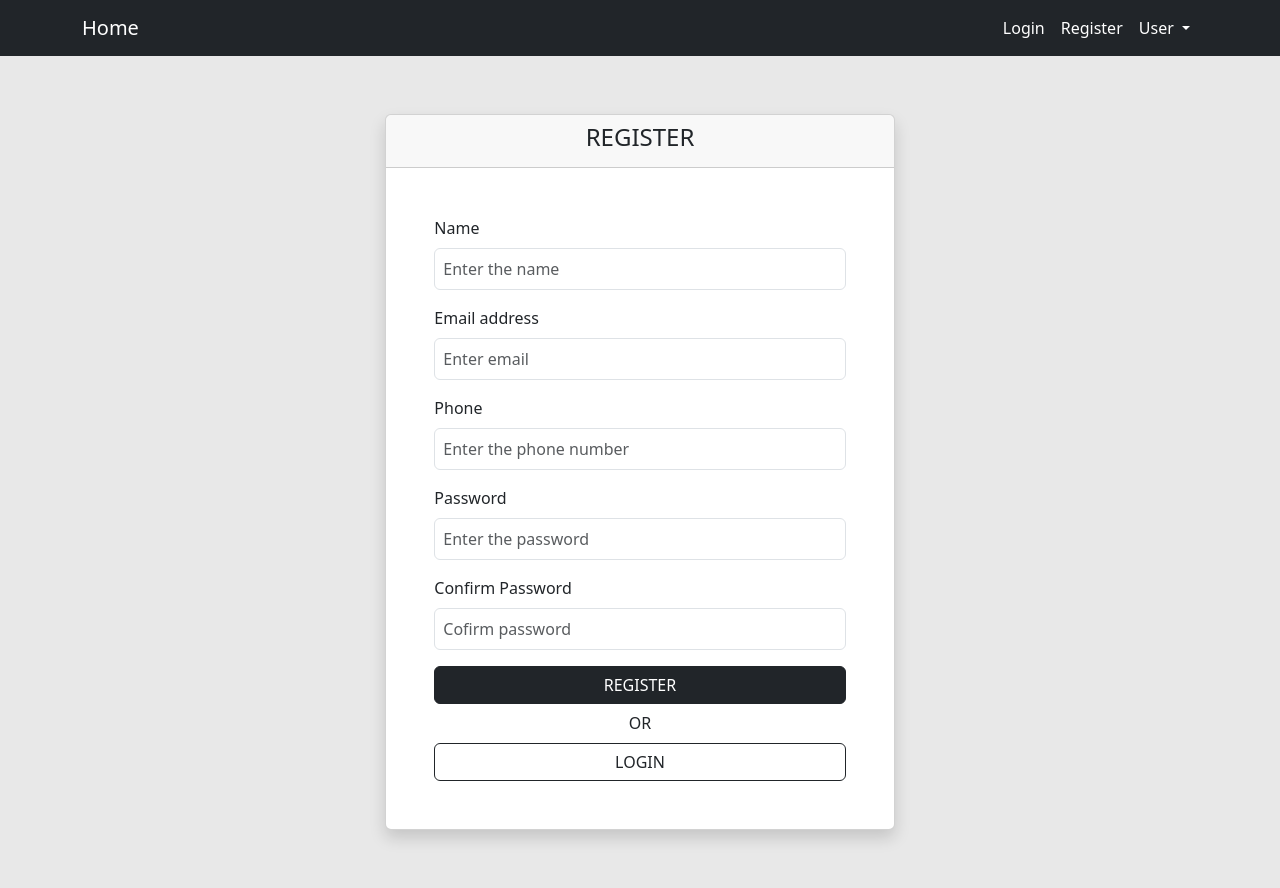
After one commit to Manawwar-Saifi/Ecommerce-Using-Php, a PHP site: page /register.php in a window 1280 px wide. The commit adds this page. Run offline with PHP 8.4, Linux system fonts and the light colour scheme.

Commit message:
"Login and Registeration system start"

```diff
--- a/includes/navbar.php
+++ b/includes/navbar.php
@@ -1,26 +1,31 @@
 <nav class="navbar navbar-expand-lg bg-dark text-white">
   <div class="container text-white">
-    <a class="navbar-brand text-white" href="#">Navbar</a>
+    <a class="navbar-brand text-white" href="#">Home</a>
     <button class="navbar-toggler" type="button" data-bs-toggle="collapse" data-bs-target="#navbarSupportedContent" aria-controls="navbarSupportedContent" aria-expanded="false" aria-label="Toggle navigation">
       <span class="navbar-toggler-icon"></span>
     </button>
     <div class="collapse navbar-collapse" id="navbarSupportedContent">
       <ul class="navbar-nav ms-auto mb-2 mb-lg-0 justify-content-center">
         <li class="nav-item">
-          <a class="nav-link active text-white" aria-current="page" href="#">Home</a>
+          <a class="nav-link active text-white" aria-current="page" href="login.php">Login</a>
         </li>
         <li class="nav-item">
-          <a class="nav-link text-white" href="#">Link</a>
+          <a class="nav-link text-white" href="register.php">Register</a>
         </li>
         <li class="nav-item dropdown">
           <a class="nav-link dropdown-toggle text-white" href="#" role="button" data-bs-toggle="dropdown" aria-expanded="false">
-            Dropdown
+            User
           </a>
           <ul class="dropdown-menu text-white">
             <li><a class="dropdown-item" href="#">Action</a></li>
             <li><a class="dropdown-item" href="#">Another action</a></li>
             <li><hr class="dropdown-divider"></li>
-            <li><a class="dropdown-item" href="#">Something else here</a></li>
+            <li>
+              <form action="functions/authcode.php" method="POST">
+                <button type="submit" name="logoutbtn" class="btn btn-primary dropdown-item">Logout</button>
+              </form>
+
+          </li>
           </ul>
         </li>
 
--- a/index.php
+++ b/index.php
@@ -3,7 +3,7 @@
 <div class="container">
     <div class="row">
         <div class="col-md-12">
-            <h1>Hello User</h1>
+            <h1>Hello User This Index Page </h1>
             <button class="btn btn-primary">Testing</button>
         </div>
     </div>
--- /dev/null
+++ b/register.php
@@ -0,0 +1,73 @@
+<?php
+session_start();
+include ('includes/header.php');?>
+<style>
+#login_on_regi{
+    transition: .5s;
+}
+#login_on_regi:hover{
+    background-color: black;
+    color: #fff;
+}
+
+
+</style>
+<div class="container-fluid py-5" style="background-color:#e8e8e8 !important; ">
+    <div class="row justify-content-center d-flex align-items-center" style="height: 92vh !important;">
+        <div class="col-md-5">
+
+        <?php if(isset($_SESSION['message'])){
+            ?>
+
+        <div class="alert alert-warning alert-dismissible fade show text-center" role="alert">
+        <strong>Hey!   </strong>  <?= $_SESSION['message']; ?>
+        <button type="button" class="btn-close" data-bs-dismiss="alert" aria-label="Close"></button>
+        </div>
+        <?php
+        unset($_SESSION['message']);
+        }
+        ?>
+
+        <div class="card shadow">
+            <div class="card-header text-center text-uppercase">
+                <h4>Register</h4>
+            </div>
+            <div class="card-body p-5">
+            <form action="functions/authcode.php" method="POST">
+                <div class="form-group mb-3">
+                    <label for="exampleInputEmail1" class="mb-2">Name</label>
+                    <input type="text" class="form-control p-2" name="name" placeholder="Enter the name">
+                </div>
+                <div class="form-group mb-3">
+                    <label for="exampleInputEmail1" class="mb-2">Email address</label>
+                    <input type="email" class="form-control p-2" name="email" placeholder="Enter email">
+                </div>
+                <div class="form-group mb-3">
+                    <label for="exampleInputPassword1" class="mb-2">Phone</label>
+                    <input type="number" class="form-control p-2 mb-3"name="phone" placeholder="Enter the phone number">
+                </div>
+                <div class="form-group mb-3">
+                    <label for="exampleInputPassword1" class="mb-2">Password</label>
+                    <input type="password" class="form-control p-2 mb-3" name="password" placeholder="Enter the password">
+                </div>
+                <div class="form-group mb-3">
+                    <label for="exampleInputPassword1" class="mb-2">Confirm Password</label>
+                    <input type="password" class="form-control p-2 mb-3" name="cpassword" placeholder="Cofirm password">
+                </div>
+                <button type="submit" name="register_btn" class="btn btn-dark w-100 text-uppercase">Register</button>
+            </form>
+            <!-- <hr> -->
+            <h6 style="margin:10px !important; z-index:2; font-weight:300;" class="text-center">OR</h6>
+            <div class="text-center text-uppercase">
+                <a href="login.php"><button id="login_on_regi" class="btn border border-dark w-100 text-uppercase">LOGIN</button></a>
+            </div>
+            </div>
+                 </div>
+
+        </div>
+    </div>
+
+</div>
+
+
+<?php include('includes/footer.php');?>
```
Also changed, not shown: Admin/includes/aside.php (+16 -13 lines), Admin/index.php (+11 -1 lines), functions/authcode.php (added, +160 -0 lines), login.php (added, +67 -0 lines).
